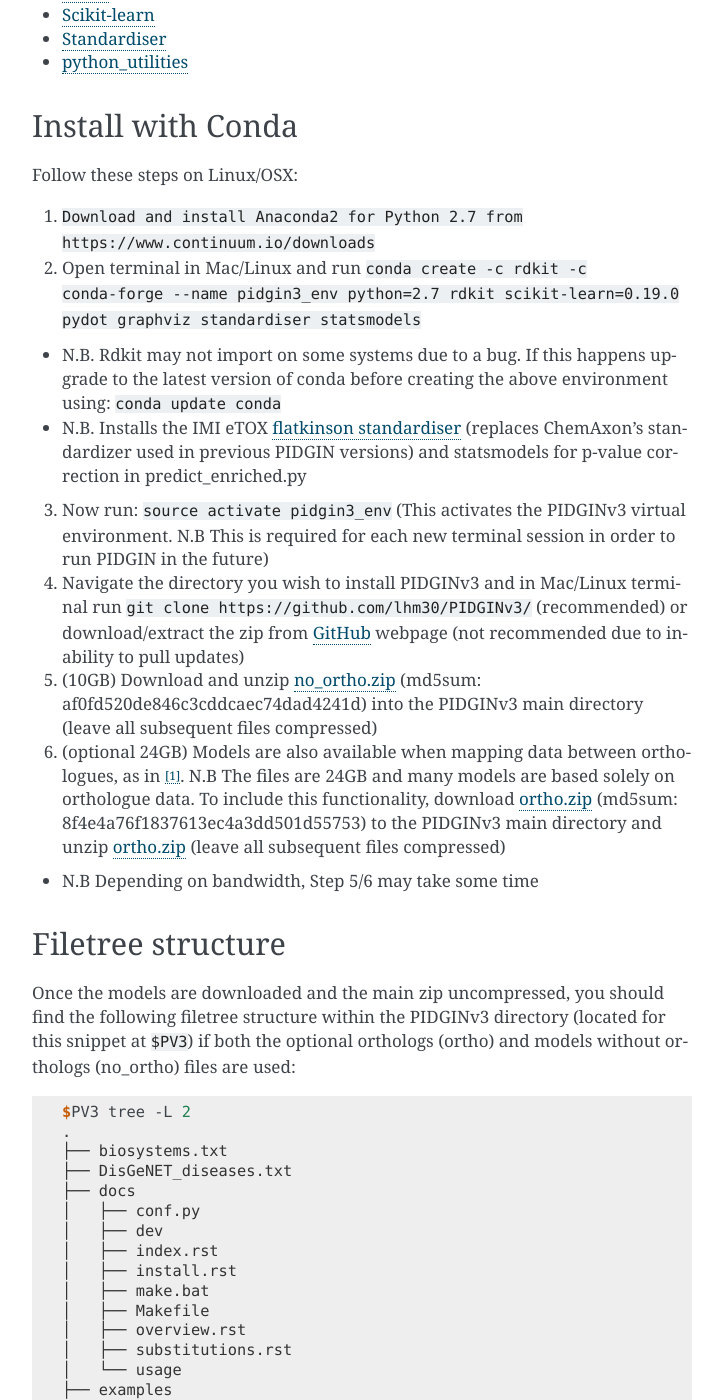
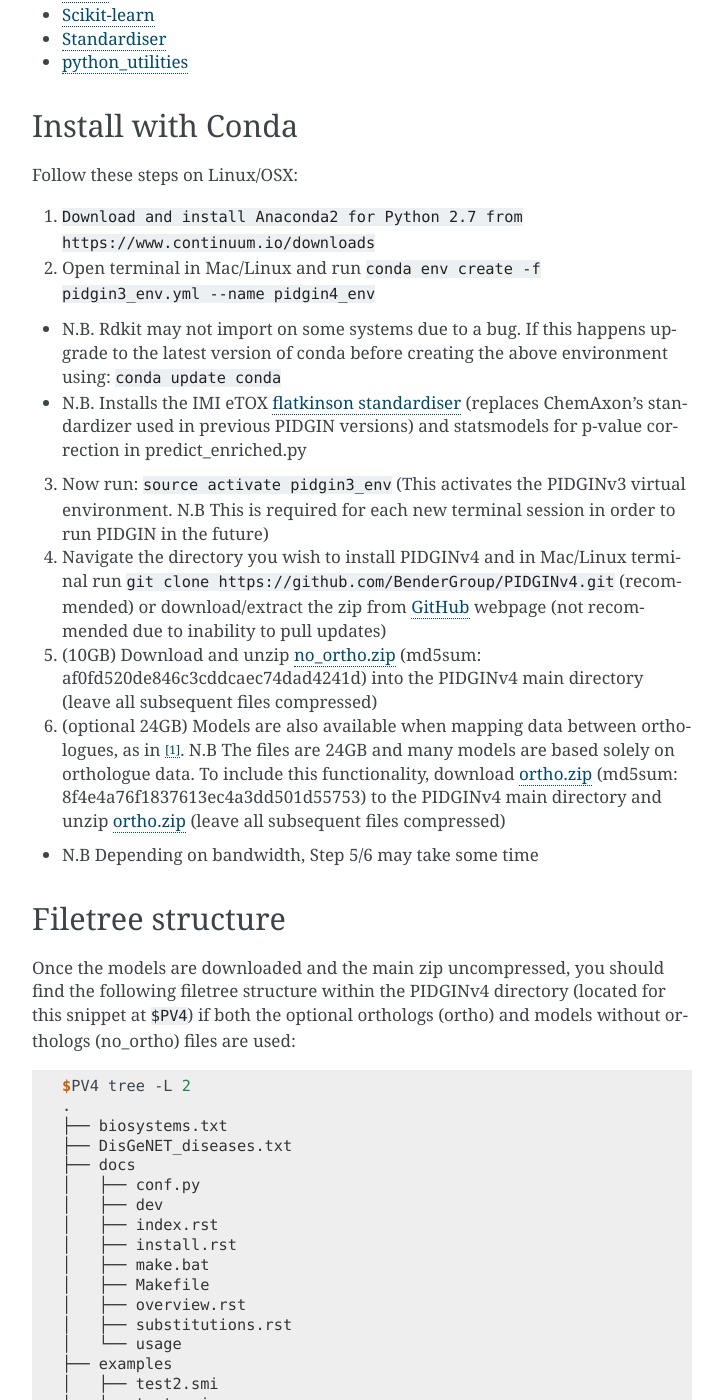
Before and after one commit to BenderGroup/PIDGINv4, a Sphinx documentation site: the page built from docs/install.rst, in a window 1280 px wide and 1400 px high, scrolled down 342 px. Shown: the whole window, without its empty margins (388-1111 px from the left). Built offline with Sphinx 7.4.7, drawn with Linux system fonts in a browser that asks for light colours; some of the changed text lies outside the part shown.

Commit message:
Update install.rst

```diff
--- a/docs/install.rst
+++ b/docs/install.rst
@@ -24,7 +24,7 @@
 
 1. ``Download and install Anaconda2 for Python 2.7 from https://www.continuum.io/downloads``
 
-2. Open terminal in Mac/Linux and run ``conda create -c rdkit -c conda-forge --name pidgin3_env python=2.7 rdkit scikit-learn=0.19.0 pydot graphviz standardiser statsmodels``
+2. Open terminal in Mac/Linux and run ``conda env create -f pidgin3_env.yml --name pidgin4_env``
 
 * N.B. Rdkit may not import on some systems due to a bug. If this happens upgrade to the latest version of conda before creating the above environment using: ``conda update conda``
 
@@ -32,11 +32,11 @@
 
 3. Now run: ``source activate pidgin3_env`` (This activates the PIDGINv3 virtual environment. N.B This is required for each new terminal session in order to run PIDGIN in the future)
 
-4. Navigate the directory you wish to install PIDGINv3 and in Mac/Linux terminal run ``git clone https://github.com/lhm30/PIDGINv3/`` (recommended) or download/extract the zip from `GitHub`_ webpage (not recommended due to inability to pull updates)
+4. Navigate the directory you wish to install PIDGINv4 and in Mac/Linux terminal run ``git clone https://github.com/BenderGroup/PIDGINv4.git`` (recommended) or download/extract the zip from `GitHub`_ webpage (not recommended due to inability to pull updates)
 
-5. (10GB) Download and unzip `no_ortho.zip`_ (md5sum: af0fd520de846c3cddcaec74dad4241d) into the PIDGINv3 main directory (leave all subsequent files compressed)
+5. (10GB) Download and unzip `no_ortho.zip`_ (md5sum: af0fd520de846c3cddcaec74dad4241d) into the PIDGINv4 main directory (leave all subsequent files compressed)
 
-6. (optional 24GB) Models are also available when mapping data between orthologues, as in [1]_. N.B The files are 24GB and many models are based solely on orthologue data. To include this functionality, download `ortho.zip`_ (md5sum: 8f4e4a76f1837613ec4a3dd501d55753) to the PIDGINv3 main directory and unzip `ortho.zip`_ (leave all subsequent files compressed)
+6. (optional 24GB) Models are also available when mapping data between orthologues, as in [1]_. N.B The files are 24GB and many models are based solely on orthologue data. To include this functionality, download `ortho.zip`_ (md5sum: 8f4e4a76f1837613ec4a3dd501d55753) to the PIDGINv4 main directory and unzip `ortho.zip`_ (leave all subsequent files compressed)
 
 * N.B Depending on bandwidth, Step 5/6 may take some time
 
@@ -45,13 +45,13 @@
 ~~~~~~~~~~~~~~~~~~
 
 Once the models are downloaded and the main zip uncompressed, you should find the
-following filetree structure within the PIDGINv3 directory (located for this snippet at
-``$PV3``) if both the optional orthologs (ortho) and models without orthologs (no_ortho)
+following filetree structure within the PIDGINv4 directory (located for this snippet at
+``$PV4``) if both the optional orthologs (ortho) and models without orthologs (no_ortho)
 files are used:
 
 .. code-block:: shell-session
 
-	$PV3 tree -L 2
+	$PV4 tree -L 2
 	.
 	├── biosystems.txt
 	├── DisGeNET_diseases.txt
@@ -88,6 +88,8 @@
 	│   ├── training_results
 	│   └── uniprot_information.txt
 	├── ortho.zip
+	├── pidgin4_env.yml
+	├── sim_to_train.py
 	├── predict_enriched.py
 	├── predict.py
 	└── README.rst
```
